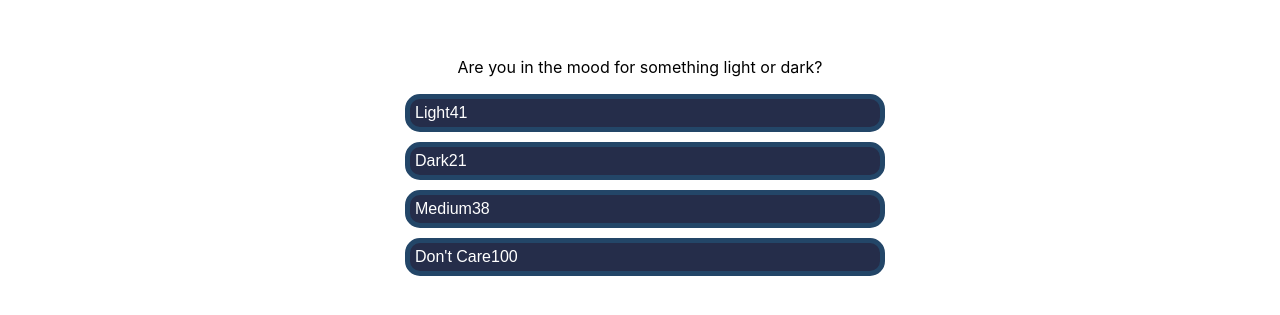
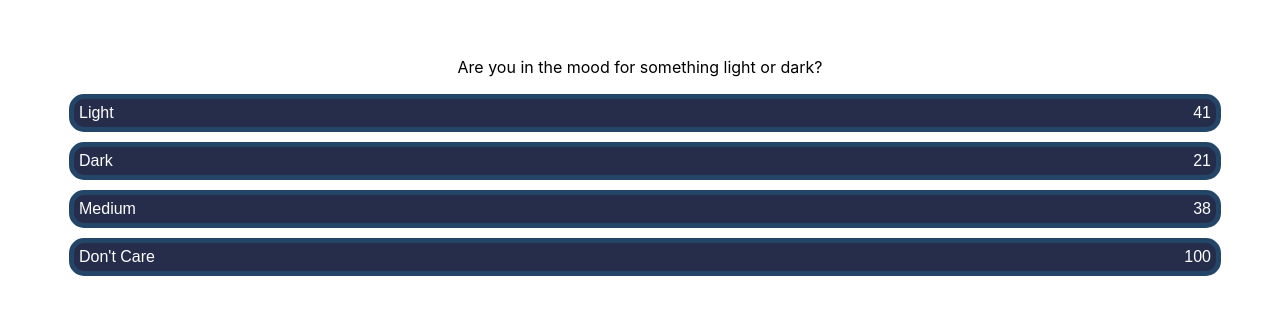
Before and after one commit to wolf-math/beerspot, a Next.js app: page /beer in a window 1280 px wide. Shown: the part 231-546 px from the top of the page. Built offline with nearby package versions, Linux system fonts and the light colour scheme.

Commit message:
a little styling

```diff
--- a/pages/beer.js
+++ b/pages/beer.js
@@ -41,8 +41,8 @@ export default function Beer() {
           <AnswerSection>
             {bestBeerQuestions[questionNumber].answers.map((answer) => (
               <Button key={answer} onClick={() => handleClick(answer)}>
-                {answer}
-                {beerDecider([...questionAnswers, answer]).length}
+                <div>{answer}</div>
+                <div>{beerDecider([...questionAnswers, answer]).length}</div>
               </Button>
             ))}
           </AnswerSection>
--- a/styles/questionStyles.js
+++ b/styles/questionStyles.js
@@ -1,8 +1,8 @@
 import styled from 'styled-components';
 
 export const QuestionSection = styled.div`
-  /* width: 100%; */
-  /* position: relative; */
+  width: 100%;
+  position: relative;
 `;
 
 export const QuestionText = styled.div`
@@ -11,7 +11,7 @@ export const QuestionText = styled.div`
 `;
 
 export const AnswerSection = styled.div`
-  width: 30rem;
+  width: 90%;
   display: flex;
   flex-direction: column;
   justify-content: space-between;
@@ -25,7 +25,7 @@ export const Button = styled.button`
   border-radius: 15px;
   display: flex;
   padding: 5px;
-  justify-content: flex-start;
+  justify-content: space-between;
   align-items: center;
   border: 5px solid #234668;
   margin: 5px;
```
